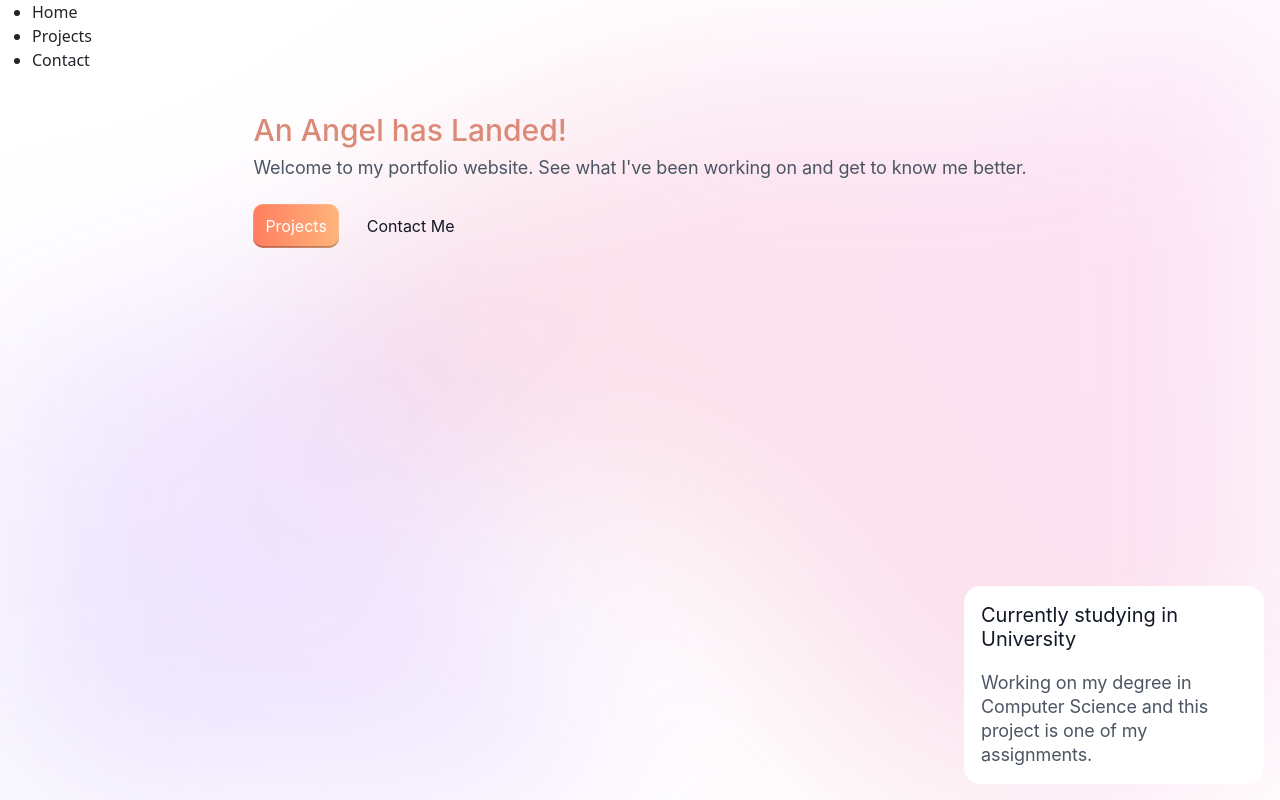
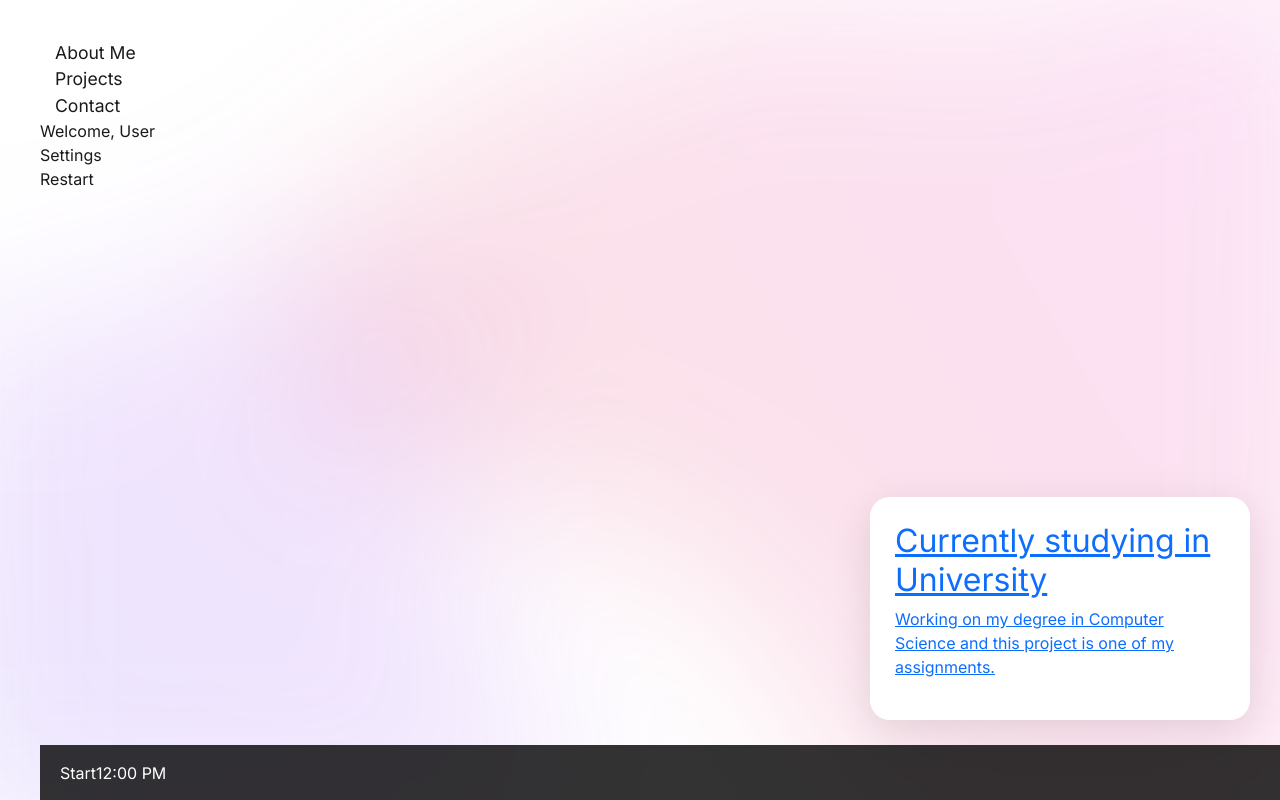
Before and after one commit to lunar-potato/bootstrap_portfolio, a website: page index.html in a window 1280 px wide. Drawn offline with nearby package versions, Linux system fonts and the light colour scheme.

Commit message:
Completely changed layout and style, incredibly needs fixing

```diff
--- a/index.html
+++ b/index.html
@@ -4,45 +4,88 @@
 <head>
   <meta charset="utf-8">
   <meta name="viewport" content="width=device-width, initial-scale=1">
-  <title>Portfolio</title>
+  <title>Portfolio Os</title>
   <link href="https://cdn.jsdelivr.net/npm/bootstrap@5.3.8/dist/css/bootstrap.min.css" rel="stylesheet"
     integrity="sha384-sRIl4kxILFvY47J16cr9ZwB07vP4J8+LH7qKQnuqkuIAvNWLzeN8tE5YBujZqJLB" crossorigin="anonymous">
+  <link rel="preconnect" href="https://fonts.googleapis.com">
+  <link rel="preconnect" href="https://fonts.gstatic.com" crossorigin>
+  <link
+    href="https://fonts.googleapis.com/css2?family=Inter:wght@300;400;600&family=Roboto:wght@300;400;500&display=swap"
+    rel="stylesheet">
   <link rel="stylesheet" href="./styles/style.css">
 </head>
 
 <body>
-  <header>
-    <nav>
-      <div class="icon">
-        <a href="./index.html"></a>
+  <img src="./assets/background.svg" alt="Background Image" id="bg-image" fetchpriority="high" />
+
+  <div class="desktop">
+    <div class="icon" onclick="openModal('aboutModal')">
+      <i class="bi bi-person-vcard"></i>
+      <span>About Me</span>
     </div>
-      <ul>
-        <li>Home</li>
-        <li>Projects</li>
-        <li>Contact</li>
-      </ul>
+    <div class="icon" onclick="openModal('projectsModal')">
+      <i class="bi bi-folder-fill"></i>
+      <span>Projects</span>
+    </div>
+    <div class="icon" onclick="openModal('contactModal')">
+      <i class="bi bi-envelope-fill"></i>
+      <span>Contact</span>
+    </div>
+
+    <div class="modal fade" id="aboutModal" tabindex="-1" aria-hidden="true">
+        <div class="modal-dialog modal-dialog-centered">
+            <div class="modal-content window-style">
+                <div class="modal-header">
+                    <h5 class="modal-title"><i class="bi bi-info-circle"></i> About Me</h5>
+                    <button type="button" class="btn-close btn-close-white" data-bs-dismiss="modal" aria-label="Close"></button>
+                </div>
+                <div class="modal-body">
+                    <p>Well Hello There</p>
+                </div>
+            </div>
+        </div>
+    </div>
+
+    <div class="modal fade" id="projectsModal" tabindex="-1" aria-hidden="true">
+        <div class="modal-dialog modal-lg modal-dialog-centered">
+            <div class="modal-content window-style">
+                <div class="modal-header">
+                    <h5 class="modal-title"><i class="bi bi-folder2-open"></i> File Explorer - Projects</h5>
+                    <button type="button" class="btn-close btn-close-white" data-bs-dismiss="modal" aria-label="Close"></button>
+                </div>
+                <div class="modal-body">
+                    <div class="row text-center">
+                        <div class="col-4">
+                            <i class="bi bi-file-earmark-code fs-1"></i>
+                            <p>Project_Alpha.js</p>
+                        </div>
+                        <div class="col-4">
+                            <i class="bi bi-file-earmark-code fs-1"></i>
+                            <p>Beta_App.py</p>
+                        </div>
+                    </div>
+                </div>
+            </div>
+        </div>
+    </div>
+
+    <div class="start-menu" id="startMenu">
+        <div class="start-header">Welcome, User</div>
+        <div class="start-item"><i class="bi bi-gear"></i> Settings</div>
+        <div class="start-item" onclick="location.reload()"><i class="bi bi-power"></i> Restart</div>
+    </div>
+
+    <nav class="taskbar">
+        <div class="start-menu-btn" id="startBtn">
+            <i class="bi bi-grid-fill"></i> Start
+        </div>
+        <div class="taskbar-divider"></div>
+        <div class="taskbar-items">
+            </div>
+        <div class="system-tray">
+            <span id="clock">12:00 PM</span>
+        </div>
     </nav>
-  </header>
-  <div id="container">
-    <img src="./assets/background.svg" alt="Background Image" id="bg-image" fetchpriority="high" />
-    <main>
-      <section id="hero">
-        <h1 style="color: #dc8a78;">
-          An Angel has Landed!
-        </h1>
-        <p>
-          Welcome to my portfolio website. See what I've been working on and get to know me better.
-        </p>
-        <br />
-        <section id="links">
-          <a href="./pages/projects.html" class="btnProjects">Projects</a>
-          <a href="./pages/contact.html" class="btnContact">Contact Me<path fill="currentColor"
-              d="M107.7 8.07A105.15 105.15 0 0 0 81.47 0a72.06 72.06 0 0 0-3.36 6.83 97.68 97.68 0 0 0-29.11 0A72.37 72.37 0 0 0 45.64 0a105.89 105.89 0 0 0-26.25 8.09C2.79 32.65-1.71 56.6.54 80.21a105.73 105.73 0 0 0 32.17 16.15A77,77,4,4,4,4,4,4,4,4,4,4,4,4,4,4,4,4,
-              d="M107.7
-            </path></a>
-        </section>
-      </section>
-    </main>
 
     <a href="/" id="news" class="box">
       <h2>Currently studying in University</h2>
@@ -50,10 +93,6 @@
         Working on my degree in Computer Science and this project is one of my assignments.
       </p>
     </a>
-
-
-  </div>
-
     <!-- For Bootstrap -->
     <script src="https://cdn.jsdelivr.net/npm/bootstrap@5.3.8/dist/js/bootstrap.bundle.min.js"
       integrity="sha384-FKyoEForCGlyvwx9Hj09JcYn3nv7wiPVlz7YYwJrWVcXK/BmnVDxM+D2scQbITxI"
--- a/styles/style.css
+++ b/styles/style.css
@@ -1,104 +1,81 @@
+:root {
+    --os-font-stack: 'Inter', 'Roboto', 'Helvetica Neue', 'Arial Nova', 'Nimbus Sans', Arial, sans-serif;
+    --glass-light: rgba(255, 255, 255, 0.9);
+}
+
+body, html {
+    height: 100%;
+    margin: 0;
+    overflow: hidden;
+    font-family: var(--os-font-stack);
+    color: #1a1a1a;
+}
+
 #bg-image {
     position: fixed;
     top: 0;
     left: 0;
-    width: 100%;
-    height: 100%;
+    width: 100vw;
+    height: 100vh;
     z-index: -1;
-    filter: blur(100px);
+    filter: blur(80px);
+    object-fit: cover;
+    transform: scale(1.1);
 }
 
-#container {
-    font-family: Inter, Roboto, 'Helvetica Neue', 'Arial Nova', 'Nimbus Sans', Arial, sans-serif;
-    height: 100%;;
+
+.desktop {
+    position: relative;
+    height: 100vh;
+    width: 100vw;
+    padding: 40px;
+    z-index: 1;
 }
 
-main {
-    height: 100%;
+.icon-column {
     display: flex;
-    justify-content: center;
+    flex-direction: column;
+    gap: 30px;
+    width: fit-content;
 }
 
-#hero {
+.icon {
     display: flex;
-    align-items: start;
-    flex-direction: column;
-    justify-content: center;
-    padding: 16px;
+    align-items: center;
+    gap: 15px;
+    cursor: pointer;
+    transition: opacity 0.2s;
 }
 
-h1 {
-    font-size: 30px;
-    margin-top: 0.25em;;
+.icon:hover { opacity: 0.7; }
+.icon i { font-size: 1.5rem; }
+.icon span { font-size: 1.1rem; font-weight: 400; }
+
+.box {
+    position: fixed;
+    bottom: 80px;
+    right: 30px;
+    max-width: 380px;
+    padding: 25px;
+    background: white;
+    border-radius: 20px;
+    box-shadow: 0 10px 40px rgba(0,0,0,0.1);
+    z-index: 1000;
 }
 
-#links {
-    display: flex;
-    gap: 16px;
-}
+.box h3 { color: #1a1a1a; font-size: 1.5rem; font-weight: 500; } !important
+.box p { color: #3e4144; font-size: 1.1rem; margin: 0; }
 
-#links a {
+.taskbar {
+    position: fixed;
+    bottom: 0;
+    width: 100%;
+    height: 55px;
+    background: rgba(0, 0, 0, 0.8);
+    backdrop-filter: blur(10px);
     display: flex;
     align-items: center;
-    padding: 10px 12px;
-    color: #111827;
-    text-decoration: none;
-    transition: color 0.2s ease-in-out;
+    padding-left: 20px;
+    color: white;
+    z-index: 2000;
 }
-
-#links a:hover {
-    color: rgb(78, 80, 86);
-}
-
-#links a.btnProjects {
-    color: white;
-    background-image: linear-gradient(90deg, #ff7e5f, #feb47b);
-    box-shadow: inset 0 0 0 1px rgba(255, 255, 255, 0.12),
-    inset 0 -2px 0 rgba(0, 0, 0, 0.24);
-    border-radius: 10px;
-}
-
-#links a.btnContact{
-    color: #111827;
-}
-
-#links a.btnProjects:hover {
-    color: rgb(230, 230, 230);
-    box-shadow: none;
-}
-
-h2 {
-    margin: 0 0 1em;
-    font-weight: normal;
-    color: #111827;
-    font-size: 20px;
-}
-
-p {
-    color: #4b5563;
-    line-height: 24px;
-    font-size: 18px;
-    letter-spacing: -0.006em;
-    margin: 0;
-}
-
-.box {
-    padding: 16px;
-    background: rgba(255, 255, 255, 1);
-    border-radius: 16px;
-    border: 1px solid white;
-}
-
-#news {
-    position: absolute;
-    bottom: 16px;
-    right: 16px;
-    max-width: 300px;
-    text-decoration: none;
-    transition: background 0.2s ease-in-out;
-    backdrop-filter: blur(50px);
-}
-
-#news:hover {
-    background: rgba(255, 255, 255, 0.55);
-}
```
Lines whose indentation alone changed are shown as unchanged.
